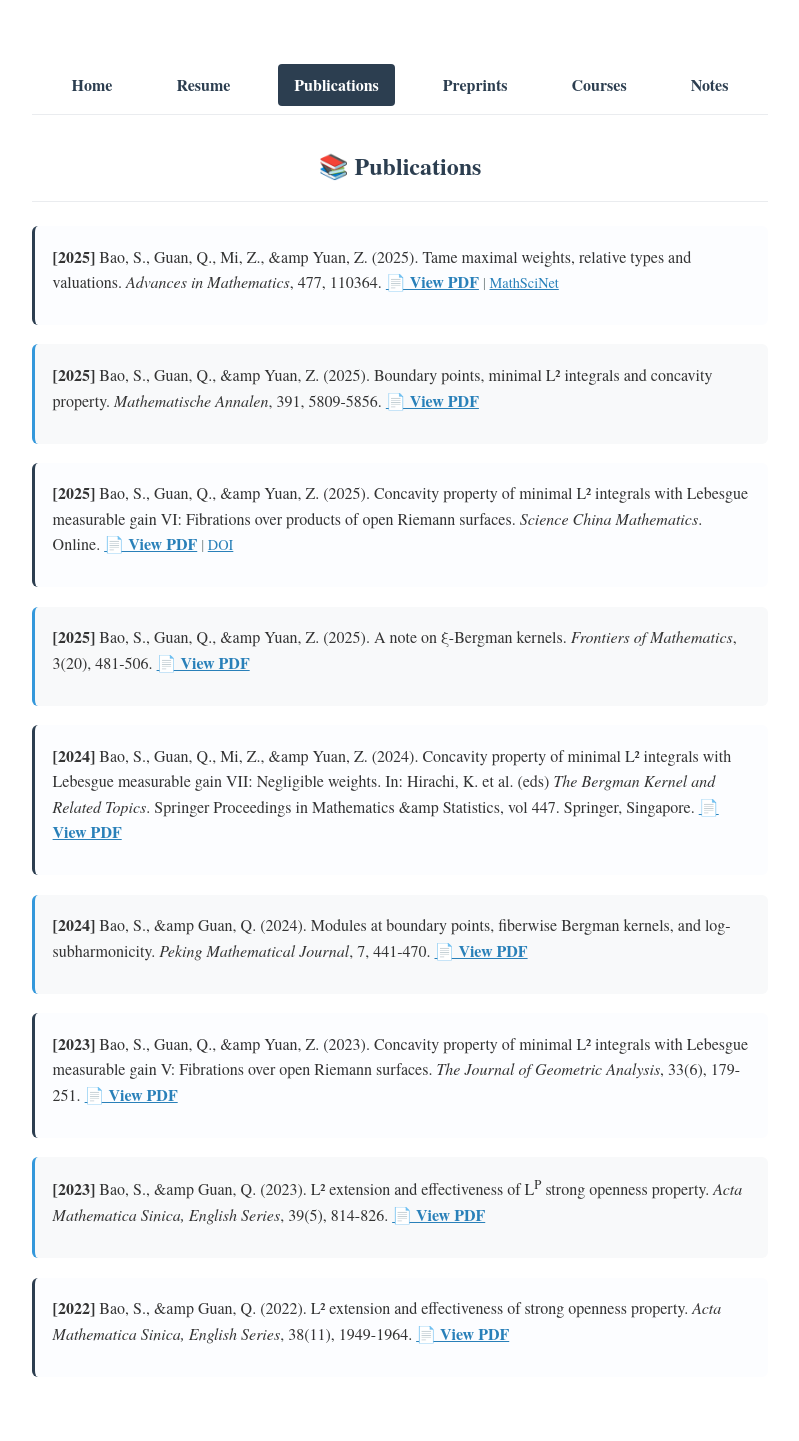
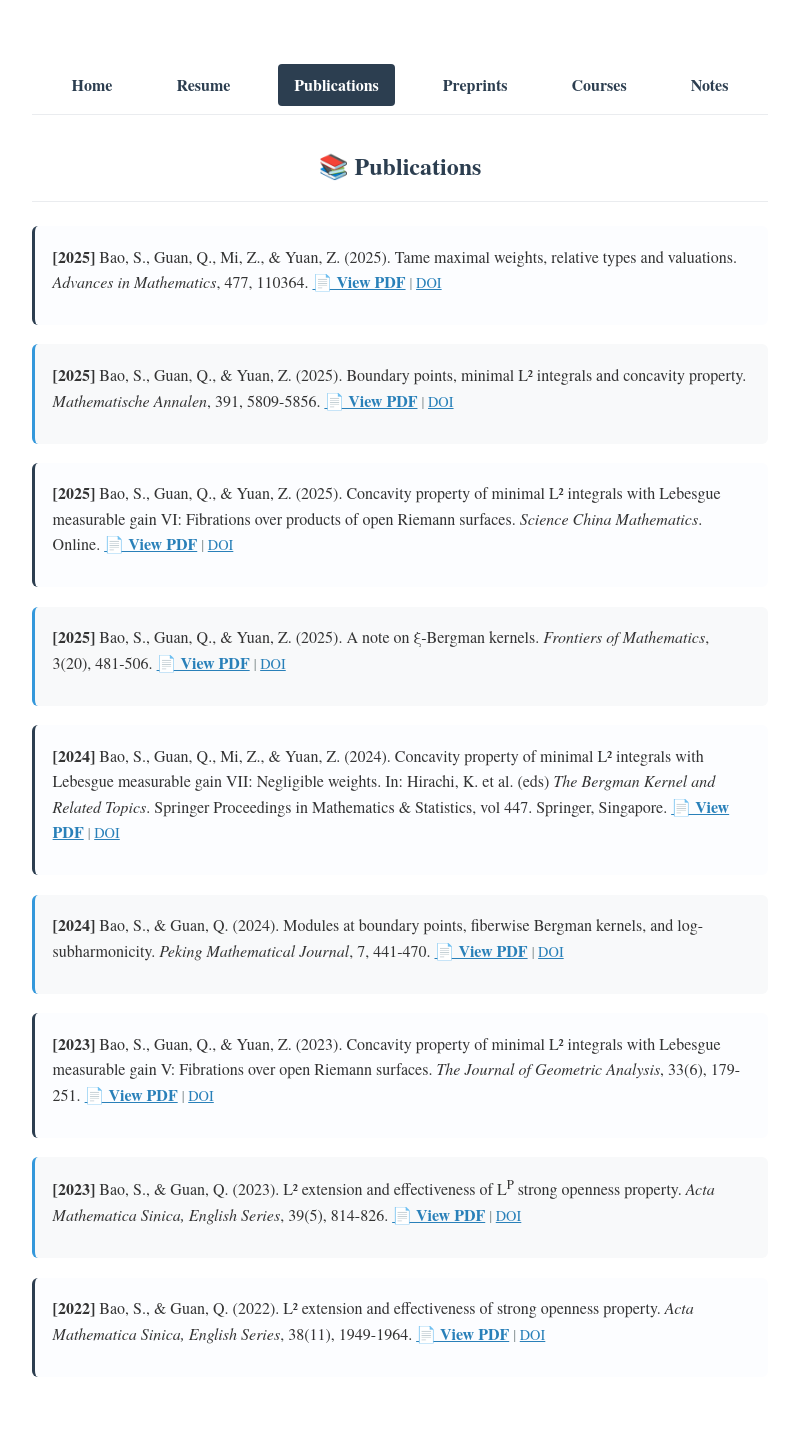
Before and after one commit to Naihuang-Bao/Naihuang-Bao.github.io, a Jekyll site: the page built from publications.md, in a window 1280 px wide. Shown: the whole page, without its empty margins (240-1039 px from the left). Built offline with Jekyll 4.4.1, drawn with Linux system fonts in a browser that asks for light colours; comment, search, counter and statistics services are not loaded.

Commit message:
&amp to &

```diff
--- a/publications.md
+++ b/publications.md
@@ -8,58 +8,65 @@ permalink: /publications/
   <h1>📚 Publications</h1>
 
   <div class="publication">
-    <p><strong>[2025]</strong> Bao, S., Guan, Q., Mi, Z., &amp Yuan, Z. (2025). Tame maximal weights, relative types and valuations. <em>Advances in Mathematics</em>, 477, 110364.
+    <p><strong>[2025]</strong> Bao, S., Guan, Q., Mi, Z., & Yuan, Z. (2025). Tame maximal weights, relative types and valuations. <em>Advances in Mathematics</em>, 477, 110364.
       <a href="/assets/resume/papers/AdvMath2025.pdf" target="_blank" class="paper-link">📄 View PDF</a>
-      <span class="mathscinet">| <a href="https://mathscinet.ams.org/mathscinet-getitem?mr=MR1234567890" target="_blank">MathSciNet</a></span>
+      <span class="doi">| <a href="https://doi.org/10.1016/j.aim.2025.110364" target="_blank">DOI</a></span>
     </p>
   </div>
 
   <div class="publication">
-    <p><strong>[2025]</strong> Bao, S., Guan, Q., &amp Yuan, Z. (2025). Boundary points, minimal L² integrals and concavity property. <em>Mathematische Annalen</em>, 391, 5809-5856.
+    <p><strong>[2025]</strong> Bao, S., Guan, Q., & Yuan, Z. (2025). Boundary points, minimal L² integrals and concavity property. <em>Mathematische Annalen</em>, 391, 5809-5856.
       <a href="/assets/resume/papers/MathAnn2025.pdf" target="_blank" class="paper-link">📄 View PDF</a>
+      <span class="doi">| <a href="https://doi.org/10.1007/s00208-024-03056-8" target="_blank">DOI</a></span>
     </p>
   </div>
 
   <div class="publication">
-    <p><strong>[2025]</strong> Bao, S., Guan, Q., &amp Yuan, Z. (2025). Concavity property of minimal L² integrals with Lebesgue measurable gain VI: Fibrations over products of open Riemann surfaces. <em>Science China Mathematics</em>. Online.
+    <p><strong>[2025]</strong> Bao, S., Guan, Q., & Yuan, Z. (2025). Concavity property of minimal L² integrals with Lebesgue measurable gain VI: Fibrations over products of open Riemann surfaces. <em>Science China Mathematics</em>. Online.
       <a href="/assets/resume/papers/SCM2025.pdf" target="_blank" class="paper-link">📄 View PDF</a>
       <span class="doi">| <a href="https://doi.org/10.1007/s11425-024-2390-2" target="_blank">DOI</a></span>
     </p>
   </div>
 
   <div class="publication">
-    <p><strong>[2025]</strong> Bao, S., Guan, Q., &amp Yuan, Z. (2025). A note on ξ-Bergman kernels. <em>Frontiers of Mathematics</em>, 3(20), 481-506.
+    <p><strong>[2025]</strong> Bao, S., Guan, Q., & Yuan, Z. (2025). A note on ξ-Bergman kernels. <em>Frontiers of Mathematics</em>, 3(20), 481-506.
       <a href="/assets/resume/papers/FM2025.pdf" target="_blank" class="paper-link">📄 View PDF</a>
+      <span class="doi">| <a href="https://doi.org/10.1007/s11464-023-0021-1" target="_blank">DOI</a></span>
     </p>
   </div>
 
   <div class="publication">
-    <p><strong>[2024]</strong> Bao, S., Guan, Q., Mi, Z., &amp Yuan, Z. (2024). Concavity property of minimal L² integrals with Lebesgue measurable gain VII: Negligible weights. In: Hirachi, K. et al. (eds) <em>The Bergman Kernel and Related Topics</em>. Springer Proceedings in Mathematics &amp Statistics, vol 447. Springer, Singapore.
+    <p><strong>[2024]</strong> Bao, S., Guan, Q., Mi, Z., & Yuan, Z. (2024). Concavity property of minimal L² integrals with Lebesgue measurable gain VII: Negligible weights. In: Hirachi, K. et al. (eds) <em>The Bergman Kernel and Related Topics</em>. Springer Proceedings in Mathematics & Statistics, vol 447. Springer, Singapore.
       <a href="/assets/resume/papers/Springer2024.pdf" target="_blank" class="paper-link">📄 View PDF</a>
+      <span class="doi">| <a href="https://doi.org/10.1007/978-981-99-9506-6_1" target="_blank">DOI</a></span>
     </p>
   </div>
 
   <div class="publication">
-    <p><strong>[2024]</strong> Bao, S., &amp Guan, Q. (2024). Modules at boundary points, fiberwise Bergman kernels, and log-subharmonicity. <em>Peking Mathematical Journal</em>, 7, 441-470.
+    <p><strong>[2024]</strong> Bao, S., & Guan, Q. (2024). Modules at boundary points, fiberwise Bergman kernels, and log-subharmonicity. <em>Peking Mathematical Journal</em>, 7, 441-470.
       <a href="/assets/resume/papers/PMJ2024.pdf" target="_blank" class="paper-link">📄 View PDF</a>
+      <span class="doi">| <a href="https://doi.org/10.1007/s42543-023-00070-8" target="_blank">DOI</a></span>
     </p>
   </div>
 
   <div class="publication">
-    <p><strong>[2023]</strong> Bao, S., Guan, Q., &amp Yuan, Z. (2023). Concavity property of minimal L² integrals with Lebesgue measurable gain V: Fibrations over open Riemann surfaces. <em>The Journal of Geometric Analysis</em>, 33(6), 179-251.
+    <p><strong>[2023]</strong> Bao, S., Guan, Q., & Yuan, Z. (2023). Concavity property of minimal L² integrals with Lebesgue measurable gain V: Fibrations over open Riemann surfaces. <em>The Journal of Geometric Analysis</em>, 33(6), 179-251.
       <a href="/assets/resume/papers/JGA2023.pdf" target="_blank" class="paper-link">📄 View PDF</a>
+      <span class="doi">| <a href="https://doi.org/10.1007/s12220-023-01234-9" target="_blank">DOI</a></span>
     </p>
   </div>
 
   <div class="publication">
-    <p><strong>[2023]</strong> Bao, S., &amp Guan, Q. (2023). L² extension and effectiveness of L<sup>P</sup> strong openness property. <em>Acta Mathematica Sinica, English Series</em>, 39(5), 814-826.
+    <p><strong>[2023]</strong> Bao, S., & Guan, Q. (2023). L² extension and effectiveness of L<sup>P</sup> strong openness property. <em>Acta Mathematica Sinica, English Series</em>, 39(5), 814-826.
       <a href="/assets/resume/papers/AMSE2023.pdf" target="_blank" class="paper-link">📄 View PDF</a>
+      <span class="doi">| <a href="https://doi.org/10.1007/s10114-023-1368-7" target="_blank">DOI</a></span>
     </p>
   </div>
 
   <div class="publication">
-    <p><strong>[2022]</strong> Bao, S., &amp Guan, Q. (2022). L² extension and effectiveness of strong openness property. <em>Acta Mathematica Sinica, English Series</em>, 38(11), 1949-1964.
+    <p><strong>[2022]</strong> Bao, S., & Guan, Q. (2022). L² extension and effectiveness of strong openness property. <em>Acta Mathematica Sinica, English Series</em>, 38(11), 1949-1964.
       <a href="/assets/resume/papers/AMSE2022.pdf" target="_blank" class="paper-link">📄 View PDF</a>
+      <span class="doi">| <a href="https://doi.org/10.1007/s10114-022-1220-5" target="_blank">DOI</a></span>
     </p>
   </div>
 </section>
```
Also changed, not shown: preprints.md (+9 -9 lines).
